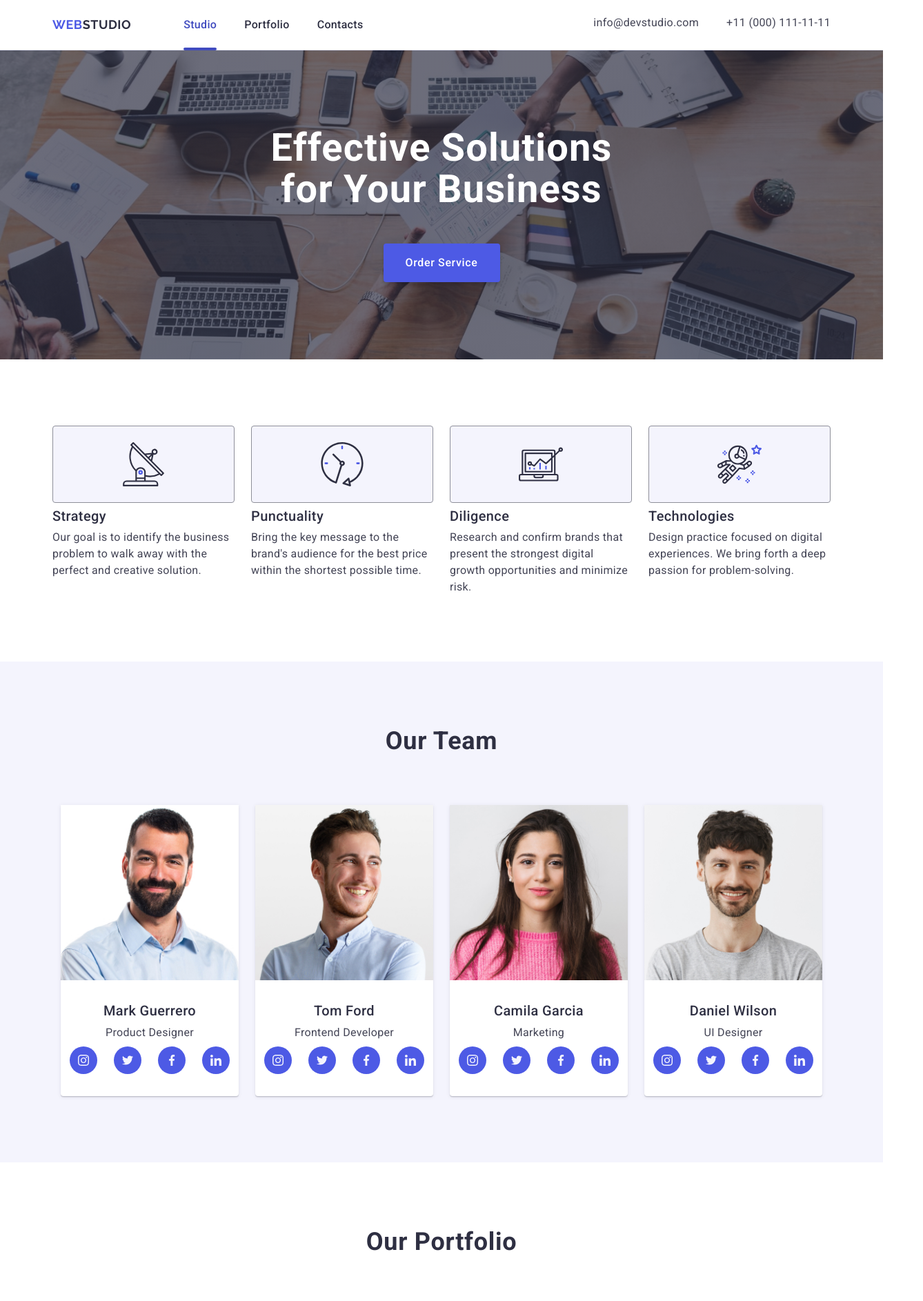
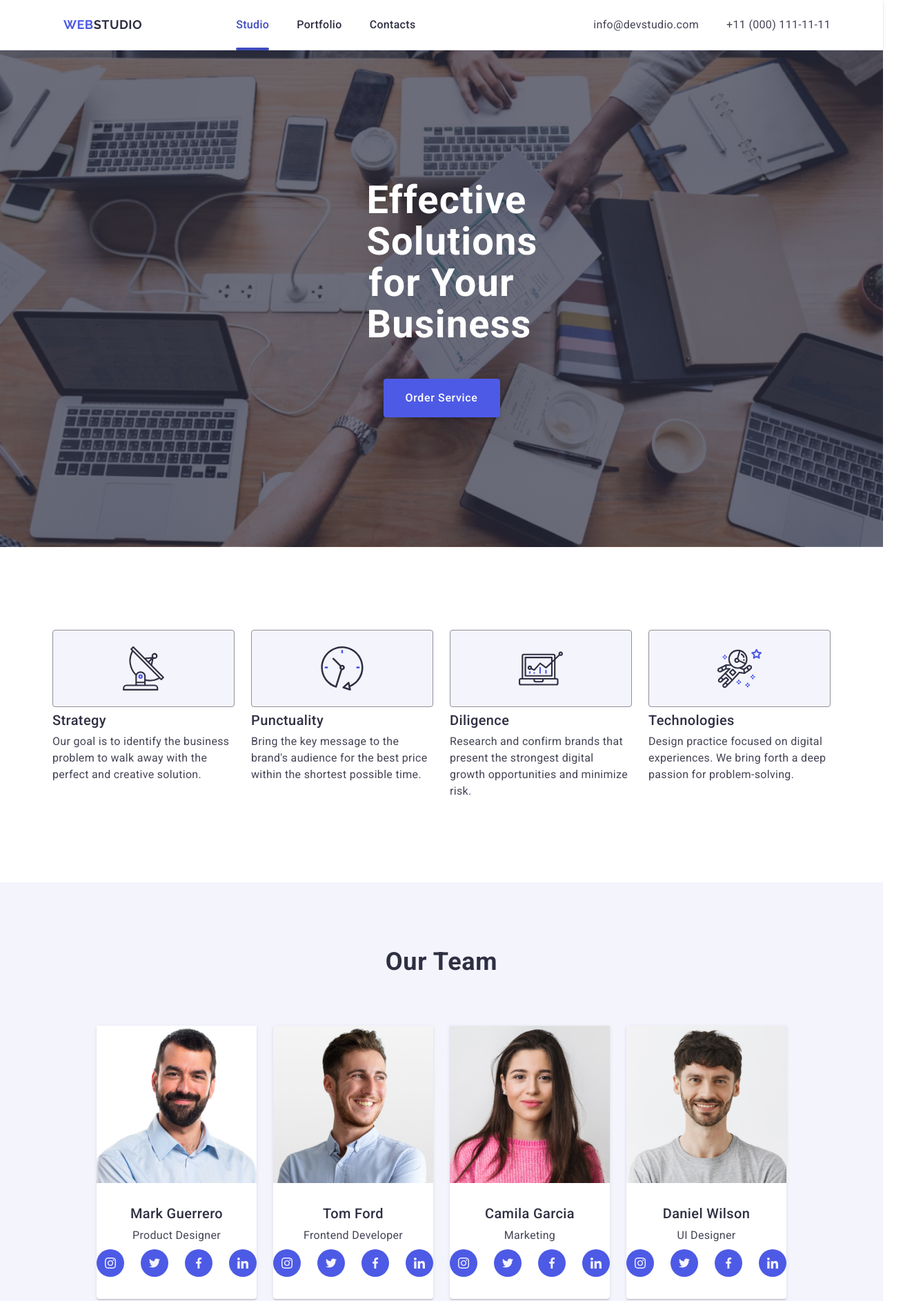
Before and after one commit to VladyslavPunko/goit-markup-hw-06, a plain HTML site: page index.html in a window 1280 px wide. Shown: the top 1886 px of the page at 69% size, 1338 px wide, since content can reach past the window. Drawn offline with nearby package versions, Linux system fonts and the light colour scheme.

Commit message:
рлжрл

```diff
--- a/css/styles.css
+++ b/css/styles.css
@@ -58,7 +58,8 @@ ol {
   line-height: 1.17;
   letter-spacing: 0.03em;
   text-transform: uppercase;
-  margin-right: 76px;
+  /* margin-right: 120px; */
+  padding: 16px;
 }
 .header-nav-logo span {
   color: #2e2f42;
@@ -194,8 +195,11 @@ ol {
   justify-content: space-between;
 }
 .mob-menu-closed-320 {
-  display: block;
-  margin-left: auto;
+  position: absolute;
+  top: 24px;
+  right: 24px;
+  /* display: block; */
+  /* margin-left: auto; */
   width: 24px;
   height: 24px;
   border-radius: 50%;
@@ -207,6 +211,10 @@ ol {
 .mob-menu-icon-320 {
 }
 .mob-nav {
+}
+
+.mob-list {
+  padding-top: 72px;
 }
 
 .mob-list-item:not(:last-child) {
@@ -227,6 +235,7 @@ ol {
   margin-bottom: 48px;
 }
 .mob-adres-list {
+  font-style: normal;
 }
 .mob-adres-list-item:not(:last-child) {
   margin-bottom: 24px;
@@ -308,7 +317,7 @@ ol {
   font-weight: 700;
   line-height: 1.1;
   letter-spacing: 0.02em;
-  max-width: 496px;
+  max-width: 217px;
   margin-right: 0;
   margin: 0 auto;
   margin-bottom: 72px;
@@ -354,9 +363,9 @@ ol {
   gap: 72px;
 }
 
-.size {
+/* .size {
   max-width: 288px;
-}
+} */
 
 .opotiuniti-icon {
   width: 264px;
@@ -420,8 +429,10 @@ ol {
 }
 
 .about-list {
-  padding-right: 12px;
-  padding-left: 12px;
+  display: flex;
+  flex-wrap: wrap;
+  align-items: center;
+  justify-content: center;
 }
 
 .team-list {
@@ -429,10 +440,10 @@ ol {
   justify-content: center;
   gap: 24px;
 }
-.team-item {
+/* .team-item {
   width: 40px;
   height: 40px;
-}
+} */
 
 .team-link {
   width: 40px;
@@ -453,6 +464,7 @@ ol {
 }
 
 .about-list-item {
+  max-width: 264px;
   border-radius: 0px 0px 4px 4px;
   background: var(--WHITE, #fff);
   box-shadow: 0px 2px 1px 0px rgba(46, 47, 66, 0.08),
@@ -512,7 +524,7 @@ ol {
 /** ====section4===== */
 
 .portfolio {
-  padding: 96px 16px;
+  padding: 96px 0;
 }
 .portfolio-heder {
   color: var(--NAVY-BLUE, #2e2f42);
@@ -648,13 +660,13 @@ ol {
 }
 
 .futer-soc {
+  margin-bottom: 72px;
 }
 
 .footer-list {
   display: flex;
   gap: 16px;
   justify-content: center;
-  margin-bottom: 72px;
 }
 .footer-list-item {
   width: 40px;
@@ -977,8 +989,18 @@ ol {
 @media screen and (min-width: 768px) {
   .container {
     max-width: 768px;
-    padding: 0;
+    padding: 0 16px;
   }
+
+  .about .container,
+  .footer .container {
+    max-width: 584px;
+  }
+
+  .header-nav-logo {
+    margin-right: 120px;
+  }
+
   .heder-list {
     display: flex;
   }
@@ -1004,7 +1026,7 @@ ol {
   }
 
   .tittle {
-    padding: 112px 136px;
+    padding: 112px 0;
     min-height: 436px;
     background-image: linear-gradient(
         rgba(46, 47, 66, 0.7),
@@ -1047,8 +1069,8 @@ ol {
   .about-list {
     display: flex;
     flex-wrap: wrap;
-    row-gap: 24px;
-    column-gap: 64px;
+    row-gap: 64px;
+    column-gap: 24px;
     justify-content: center;
     align-items: center;
   }
@@ -1060,7 +1082,7 @@ ol {
   .portfolio-list {
     align-items: center;
     justify-content: center;
-    gap: 12px;
+    column-gap: 24px;
     row-gap: 72px;
   }
 
@@ -1072,7 +1094,6 @@ ol {
   .footer-container {
     display: flex;
     flex-wrap: wrap;
-    padding: 97.5px 164px 96px 108px;
   }
 
   .footer-form {
@@ -1091,6 +1112,10 @@ ol {
     width: 408px;
     min-height: 584px;
   }
+
+  .mob-menu-modal {
+    display: none;
+  }
 }
 
 @media screen and (min-width: 1158px) {
@@ -1105,10 +1130,9 @@ ol {
     justify-content: center;
     gap: 40px;
   }
-  .adress {
-    display: block;
-    padding-top: 24px;
-    padding-bottom: 24px;
+
+  .heder-container {
+    align-items: center;
   }
 
   .adres-list-link {
@@ -1116,6 +1140,7 @@ ol {
   }
 
   .tittle {
+    padding: 188px 0;
     background-image: linear-gradient(
         rgba(46, 47, 66, 0.7),
         rgba(46, 47, 66, 0.7)
@@ -1139,6 +1164,9 @@ ol {
     margin-bottom: 48px;
   }
 
+  .opportunity {
+    padding: 120px 0;
+  }
   .opportunity-list {
     flex-wrap: nowrap;
   }
@@ -1163,6 +1191,9 @@ ol {
   .about-list {
     flex-wrap: nowrap;
     gap: 24px;
+  }
+  .portfolio {
+    padding: 120px 0;
   }
 
   .portfolio-list {
```
